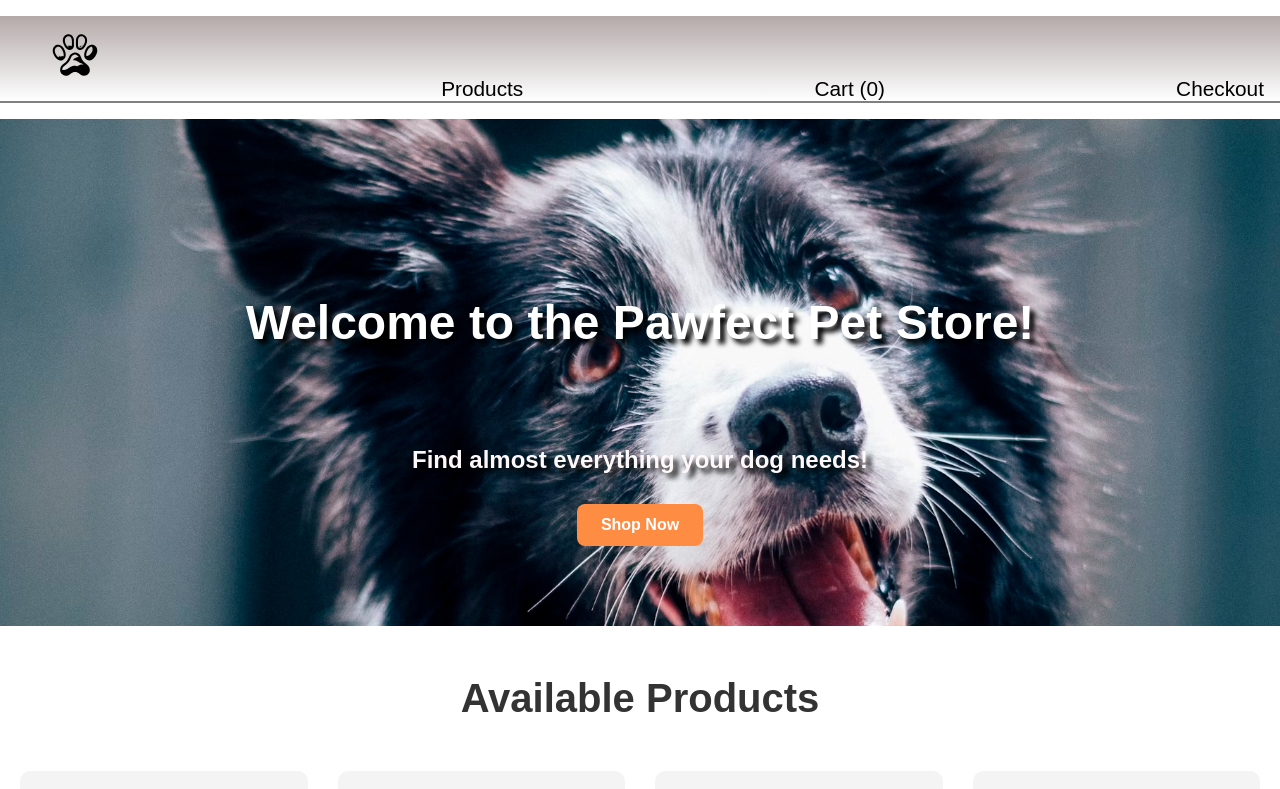
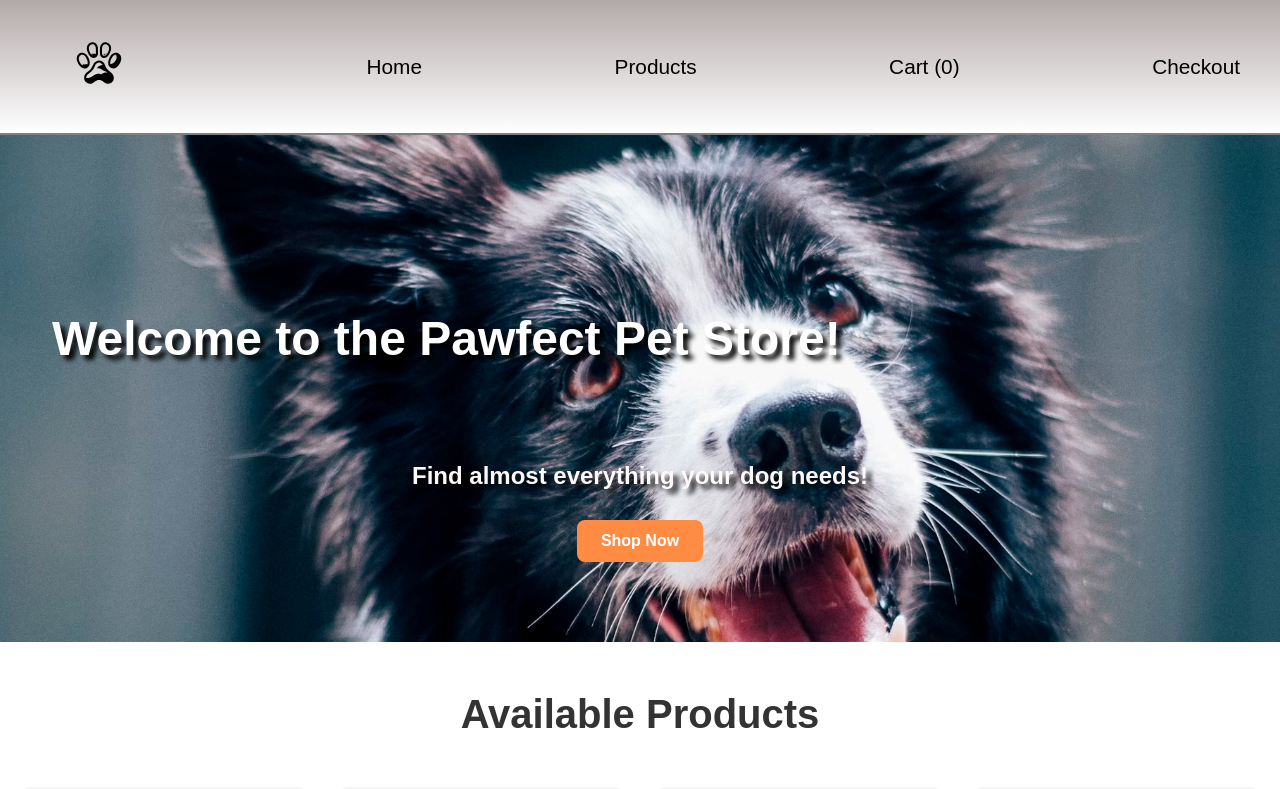
Before and after one commit to senaimustafa98/next.js-ecommerce-store, a Next.js app: page / in a window 1280 px wide. Shown: the top 789 px of the page. Built offline with nearby package versions, Linux system fonts and the light colour scheme; no server answers.

Commit message:
Fix viewport

```diff
--- a/app/globals.css
+++ b/app/globals.css
@@ -14,9 +14,6 @@ html,
 body {
   max-width: 100vw;
   overflow-x: hidden;
-}
-
-body {
   color: var(--foreground);
   background: var(--background);
   font-family: Arial, Helvetica, sans-serif;
@@ -35,42 +32,36 @@ a {
   text-decoration: none;
 }
 
-@media (prefers-color-scheme: dark) {
-  html {
-    color-scheme: dark;
-  }
-}
 header {
   display: flex;
   justify-content: space-between;
-  align-items: flex-end;
-  margin: 1rem auto;
+  align-items: center; /* Center items vertically */
+  padding: 1em; /* Add padding */
+  background: linear-gradient(to top, #ffffff, #928383b1);
   border-bottom: 2px grey solid;
-  padding: 1em auto;
-  background: rgb(112, 112, 231);
-  background: linear-gradient(to top, #ffffff, #928383b1);
 }
+
 h1 {
   text-align: start;
   margin: 6rem 2rem;
 }
-.home-page-products {
-  display: flex;
-  justify-content: center;
-  flex-wrap: wrap;
-  gap: 5rem;
-  margin: 5rem;
-}
+
 footer {
   margin: 2rem auto;
   border-top: 2px rgb(214, 214, 214) solid;
   color: black;
 }
+
+nav {
+  margin: 0.5rem; /* Adjust margin for better spacing */
+}
+
 nav a {
   font-size: 1.3rem;
   margin-right: 1rem;
   color: black;
 }
+
 nav a:hover {
   color: silver;
 }
--- a/app/layout.js
+++ b/app/layout.js
@@ -1,4 +1,4 @@
-import './globals.css';
+import styles from './globals.css';
 import Image from 'next/image';
 import localFont from 'next/font/local';
 import Link from 'next/link';
@@ -30,11 +30,14 @@ export default async function RootLayout({ children }) {
   return (
     <html lang="en">
       <body className={`${geistSans.variable} ${geistMono.variable}`}>
-        <header>
+        <header className={styles.header}>
           <nav>
             <Link href="/" data-test-id="home-link">
               <Image src="/logo.svg" alt="UpLeveled" height={80} width={150} />
             </Link>
+          </nav>
+          <nav>
+            <Link href="/" data-test-id="home-link">Home</Link>
           </nav>
           <nav>
             <Link href="/products" data-test-id="products-link">Products</Link>
--- a/app/page.module.css
+++ b/app/page.module.css
@@ -11,8 +11,6 @@
   font-size: 3rem;
   font-weight: bold;
   text-shadow: 5px 5px 5px rgba(0, 0, 0, 1);
-  text-align: center;
-  color: rgb(255, 255, 255);
 }
 
 .hero h2 {
@@ -63,9 +61,7 @@
   background-color: #f4f4f4;
   border-radius: 10px;
   padding: 20px;
-  transition:
-    transform 0.2s ease,
-    box-shadow 0.2s ease;
+  transition: transform 0.2s ease, box-shadow 0.2s ease;
 }
 
 .productLink:hover {
--- a/app/page.tsx
+++ b/app/page.tsx
@@ -2,6 +2,7 @@ import Image from 'next/image';
 import Link from 'next/link';
 import styles from './page.module.css';
 import Head from 'next/head';
+
 
 export default function Home() {
   return (
```
